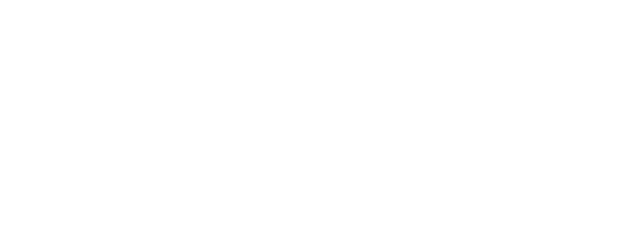
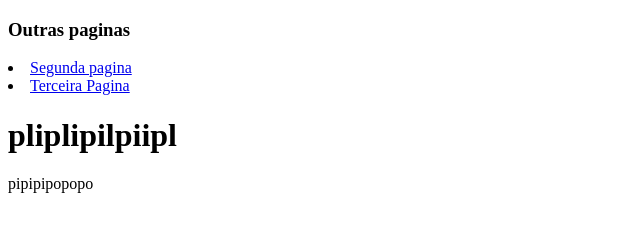
Before and after one commit to Albibino/trabalhohtml5, a plain HTML site: page index.html in a window 1280 px wide. Shown: the whole page, without its empty margins (0-640 px from the left). Drawn offline with Linux system fonts and the light colour scheme.

Commit message:
primeiro update

```diff
--- a/index.html
+++ b/index.html
@@ -1,11 +1,22 @@
 <!DOCTYPE html>
-<html lang="en">
+<html lang="pt-br">
 <head>
     <meta charset="UTF-8">
     <meta name="viewport" content="width=device-width, initial-scale=1.0">
     <title>Document</title>
 </head>
 <body>
-
+    <header>
+        <h3>Outras paginas</h3>
+        <nav>
+            <li><a href="segpag.html">Segunda pagina</a></li>
+            <li><a href="tercpag.html">Terceira Pagina</a></li>
+        </nav>
+        <main>
+            <h1>pliplipilpiipl</h1>
+            <p>pipipipopopo</p>
+            <br>
+        </main>
+    </header>
 </body>
 </html>
```
Also changed, not shown: segpag.html (+1 -1 lines), tercpag.html (+1 -1 lines).
